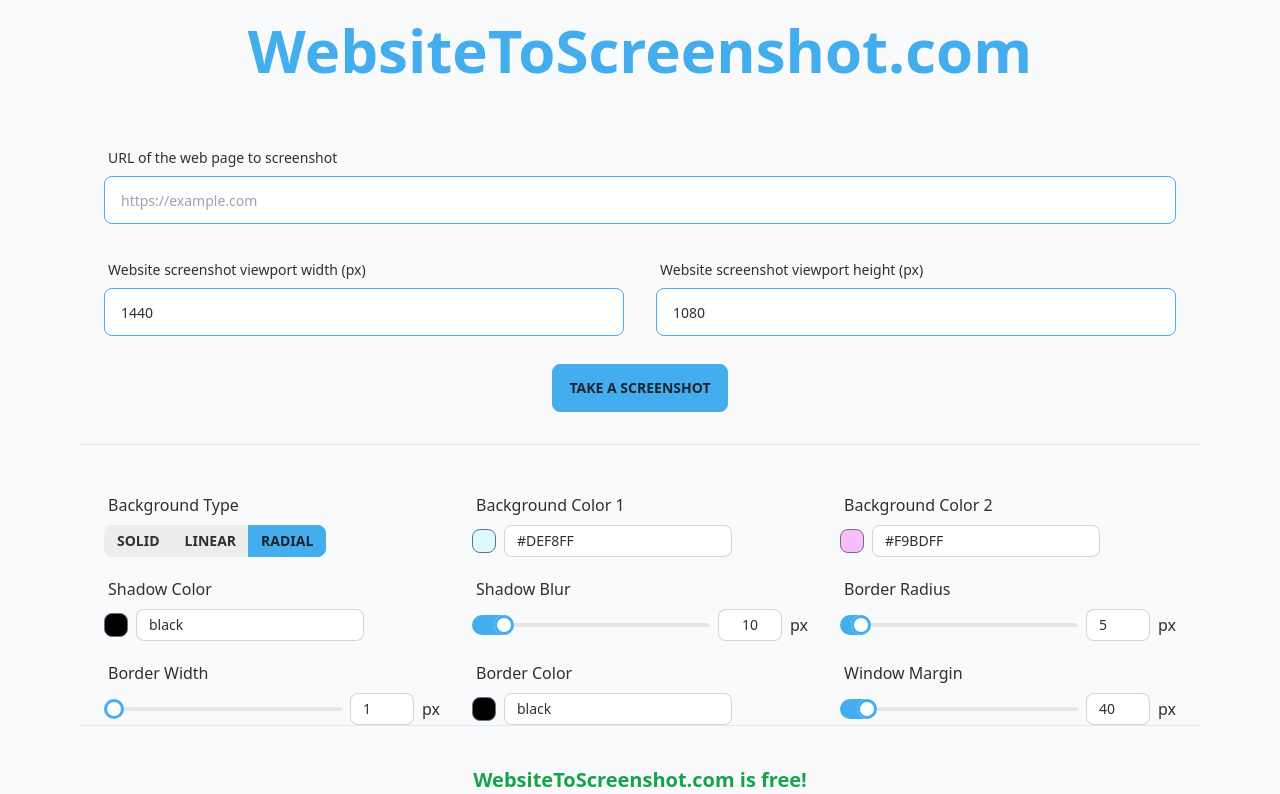
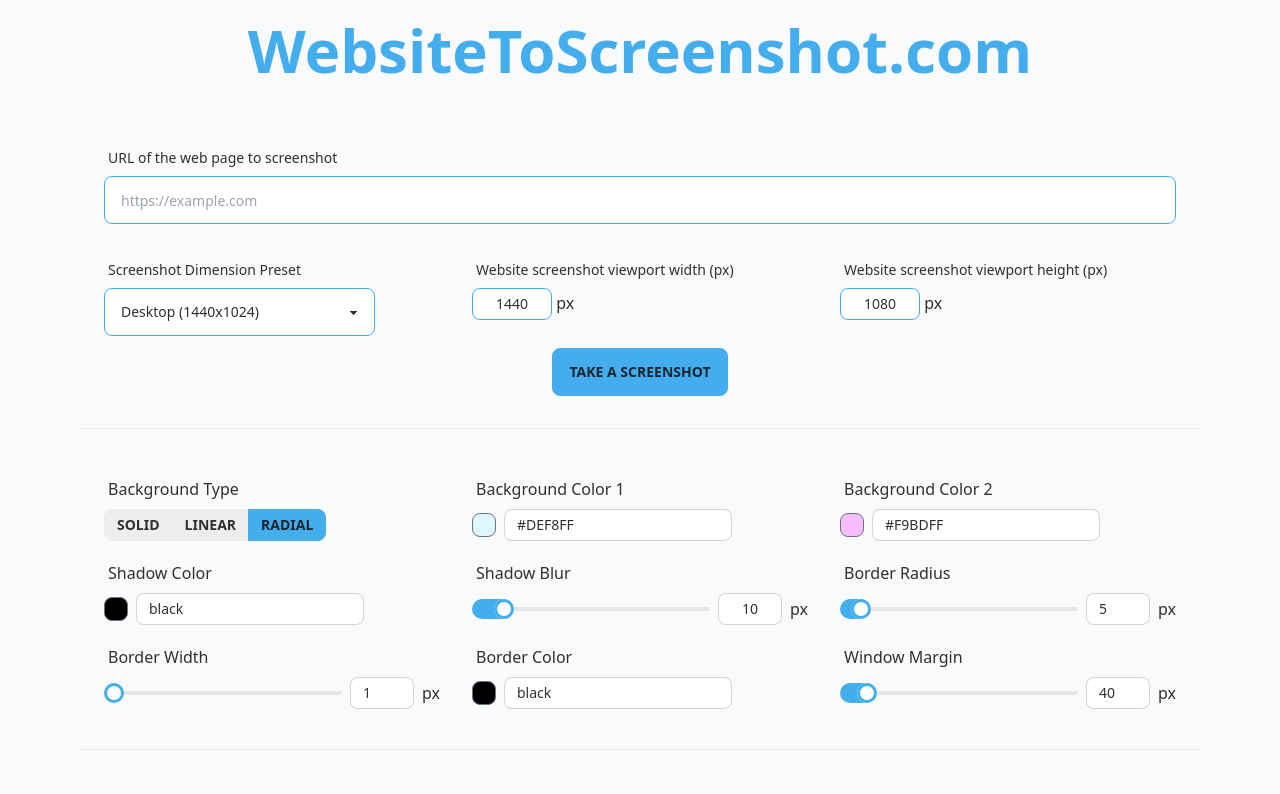
Before and after one commit to FredPerr/websitetoscreenshot, a Next.js app: page / in a window 1280 px wide. Shown: the top 794 px of the page. Built offline with nearby package versions, Linux system fonts and the light colour scheme.

Commit message:
feat: viewport select

```diff
--- a/src/app/CheckoutForm.tsx
+++ b/src/app/CheckoutForm.tsx
@@ -34,9 +34,10 @@
 
     return (
         <div className="flex flex-col w-full item-center">
-            <p className="text-green-600 text-center text-xl"><strong>WebsiteToScreenshot.com is free!</strong></p>
+            <p className="text-green-600 text-center text-xl">WebsiteToScreenshot.com is <strong>free!</strong></p>
             <p className="text-center text-gray-700 text-lg">Would you be willing to share it with your network?</p>
-            <form className="flex flex-col m-10 gap-6 items-center">
+            <a className="btn btn-neutral font-medium rounded-full w-fit btn-sm mx-auto my-4" target="_blank" rel="noreferrer" href="https://twitter.com/intent/tweet?text=Take%20a%20look%20at%20this%20awesome%20tool%20to%20showcase%20your%20project%20by%20&via=PerronFred&original_referer=https://websitetoscreenshot.com">Share on <strong>𝕏</strong></a>
+            <form className="flex flex-col gap-6 items-center">
                 <div>
                     <label className="label">File Type</label>
                     <div className="join">
@@ -44,7 +45,7 @@
                         <input checked={fileType === 'png'} onChange={() => setFileType('png')} className="join-item btn btn-sm" type="radio" name="fileType" aria-label="Png" />
                     </div>
                 </div>
-                <button type="button" className="btn btn-primary" onClick={handleDownload} disabled={props.screenshotBitmap === undefined}>{isDownloading && <span className="loading loading-spinner text-primary"></span>}Download</button>
+                <button type="button" className="btn btn-primary mb-4" onClick={handleDownload} disabled={props.screenshotBitmap === undefined}>{isDownloading && <span className="loading loading-spinner text-primary"></span>}Download</button>
             </form>
         </div >
     )
--- a/src/app/ScreenshotForm.tsx
+++ b/src/app/ScreenshotForm.tsx
@@ -1,6 +1,6 @@
 'use client'
 
-import { PROCESS_TABS } from "@/constants/DOM"
+import { PRESETS, PresetKey } from "@/constants/Frame"
 import { FORM_ERROR_MESSAGES, URL_REGEX } from "@/constants/RequestForm"
 import { requestScreenshot } from "@/utils/ScreenshotRequestAPI"
 import React from "react"
@@ -25,8 +25,11 @@
 
     const [loading, setLoading] = React.useState(false)
     const [error, setError] = React.useState<string | undefined>(undefined)
+    const [viewportPreset, setViewportPreset] = React.useState<PresetKey>('desktop')
+    const [width, setWidth] = React.useState<number>(PRESETS.desktop.width)
+    const [height, setHeight] = React.useState<number>(PRESETS.desktop.height)
 
-    const { register, formState: { errors }, handleSubmit } = useForm<SchemaType>({
+    const { register, formState: { errors }, handleSubmit, setValue } = useForm<SchemaType>({
         defaultValues: {
             url: '',
             width: 1440,
@@ -57,8 +60,8 @@
     }
 
     return (
-        <form className="grid px-6 grid-cols-1 md:grid-cols-2 w-full gap-x-8 gap-y-3 h-fit" onSubmit={handleSubmit(onSubmit)}>
-            <div className="md:col-span-2">
+        <form className="grid px-6 grid-cols-1 md:grid-cols-3 w-full gap-x-8 gap-y-3 h-fit" onSubmit={handleSubmit(onSubmit)}>
+            <div className="md:col-span-3">
                 <label className="label label-text">URL of the web page to screenshot</label>
                 <input className="input input-bordered input-primary w-full input-md"
                     placeholder="https://example.com" type="url" autoComplete="off" about="URL of the web page to screenshot, must only be a simple url of the following pattern: http(s)://www.abc.xyz/something/"
@@ -74,8 +77,26 @@
             </div>
 
             <div>
+                <label className="label label-text">Screenshot Dimension Preset</label>
+                <select value={viewportPreset} onChange={(e) => { }} className="select select-bordered select-primary">
+                    {Object.keys(PRESETS).map((preset_key) => {
+                        const preset_key_cast = preset_key as PresetKey
+                        const preset = PRESETS[preset_key_cast];
+                        return <option onClick={() => {
+                            setValue('width', preset.width)
+                            setValue('height', preset.height)
+                            setWidth(preset.width)
+                            setHeight(preset.height)
+                            setViewportPreset(preset_key_cast)
+                        }} className="" value={preset_key} disabled={viewportPreset === preset_key_cast} key={preset_key}>{preset.name} ({preset.width}x{preset.height})</option>
+                    })}
+                </select>
+
+            </div>
+
+            <div>
                 <label className="label label-text">Website screenshot viewport width (px)</label>
-                <input className="input input-bordered input-primary w-full input-md" type="number" {...register("width", { required: true, min: 400, max: 4000 })} placeholder="1440" />
+                <input className="input input-bordered input-primary w-20 text-center input-sm" type="text" pattern="\d{0,4}" {...register("width", { required: true, min: 400, max: 4000 })} placeholder="1440" value={width} onChange={(e) => { setWidth(Number(e.currentTarget.value)); }} /> px
                 <label className="label w-fit">
                     <span className="label-text-alt text-error">{errors.width?.type === 'required' && FORM_ERROR_MESSAGES.REQUIRED_FIELD}</span>
                     <span className="label-text-alt text-error">{errors.width?.type === 'min' || errors.width?.type === 'max' && FORM_ERROR_MESSAGES.MIN_MAX_VIEWPORT}</span>
@@ -84,14 +105,14 @@
 
             <div>
                 <label className="label label-text">Website screenshot viewport height (px)</label>
-                <input className="input input-bordered input-primary w-full input-md" type="number" {...register("height", { required: true, min: 400, max: 4000 })} placeholder="1080" />
+                <input className="input input-bordered input-primary w-20 text-center input-sm" type="text" pattern="\d{0,5}" {...register("height", { required: true, min: 400, max: 4000 })} placeholder="1080" value={height} onChange={(e) => { setHeight(Number(e.currentTarget.value)); }} /> px
                 <label className="label w-fit">
                     <span className="label-text-alt text-error">{errors.height?.type === 'required' && FORM_ERROR_MESSAGES.REQUIRED_FIELD}</span>
                     <span className="label-text-alt text-error">{errors.height?.type === 'min' || errors.width?.type === 'max' && FORM_ERROR_MESSAGES.MIN_MAX_VIEWPORT}</span>
                 </label>
             </div>
 
-            <div className="md:col-span-2 w-full flex justify-center items-center flex-col">
+            <div className="md:col-span-3 w-full flex justify-center items-center flex-col">
                 <button className="btn btn-primary btn-md" disabled={loading} type="submit">{loading && <span className="loading loading-spinner text-white"></span>}Take a screenshot</button>
                 <label className="label w-fit">
                     {loading &&
--- a/src/app/StylingContainer.tsx
+++ b/src/app/StylingContainer.tsx
@@ -109,12 +109,11 @@
                         <input type='text' pattern='\d' min={0} max={Math.round(Math.min(screenshotBitmap?.width || 1000, screenshotBitmap?.height || 1000) / 2)} value={margin} onChange={(e) => { try { setMargin(Number(e.currentTarget.value)) } catch { } }} className='input input-bordered input-sm w-16' />px
                     </div>
                 </div>
-
             </form>
             {screenshotBitmap &&
-                <div className='indicator my-10'>
+                <div className='indicator my-10 max-w-[100%] snap-center'>
+                    <span className='indicator-item cursor-default badge badge-primary'>{screenshotBitmap.width}x{screenshotBitmap.height}</span>
                     <div className='max-w-full w-fit snap-center overflow-scroll'>
-                        <span className='indicator-item cursor-default badge badge-primary'>{screenshotBitmap.width}x{screenshotBitmap.height}</span>
                         <div id={STYLING_CONTAINER_ID} className='border border-gray-300 flex justify-center items-center' style={{
                             background: compose(bgType, color1, color2),
                             width: screenshotBitmap.width,
--- a/src/app/page.tsx
+++ b/src/app/page.tsx
@@ -17,7 +17,7 @@
                 <div id={PROCESS_TABS.screenshot.carousel_item_id} className='w-full border-b'>
                     <ScreenshotForm screenshotBitmap={screenshotBitmap} setScreenshotBitmap={setScreenshotBitmap} />
                 </div>
-                <div id={PROCESS_TABS.styling.carousel_item_id} className='w-full border-b'>
+                <div id={PROCESS_TABS.styling.carousel_item_id} className='w-full pb-10 border-b'>
                     <StylingContainer screenshotBitmap={screenshotBitmap} />
                 </div>
                 <div id={PROCESS_TABS.checkout.carousel_item_id} className='w-full border-b'>
--- /dev/null
+++ b/src/constants/Frame.ts
@@ -0,0 +1,82 @@
+const PRESETS = {
+    iphone14: {
+        name: 'Iphone 14',
+        width: 390,
+        height: 844,
+    },
+    iphone14proxmax: {
+        name: 'Iphone 14 Pro Max',
+        width: 430,
+        height: 932,
+    },
+    ipadpro12_9: {
+        name: 'Ipad Pro 12.9"',
+        width: 1024,
+        height: 1366,
+    },
+    macbookairpro16: {
+        name: 'MacBook Air Pro 16',
+        width: 1728,
+        height: 1117,
+    },
+    macbookair: {
+        name: 'MacBook Air',
+        width: 1280,
+        height: 832,
+    },
+    desktop: {
+        name: 'Desktop',
+        width: 1440,
+        height: 1024,
+    },
+    slide: {
+        name: 'Slide',
+        width: 1920,
+        height: 1080,
+    },
+    twitterpost: {
+        name: 'Twitter Post',
+        width: 1200,
+        height: 675,
+    },
+    twitterheader: {
+        name: 'Twitter Header',
+        width: 1500,
+        height: 500,
+    },
+    facebookpost: {
+        name: 'Facebook Post',
+        width: 1200,
+        height: 630,
+    },
+    facebookcover: {
+        name: 'Facebook Cover',
+        width: 820,
+        height: 312,
+    },
+    instagrampost: {
+        name: 'Instagram Post',
+        width: 1080,
+        height: 1080,
+    },
+    instagramstory: {
+        name: 'Instagram Story',
+        width: 1080,
+        height: 1920,
+    },
+    linkedincover: {
+        name: 'LinkedIn Cover',
+        width: 1534,
+        height: 396,
+    },
+    dribbleshothd: {
+        name: 'Dribble Shot HD',
+        width: 800,
+        height: 600,
+    },
+}
+
+type PresetKey = keyof typeof PRESETS
+
+export type { PresetKey }
+export { PRESETS }
```
